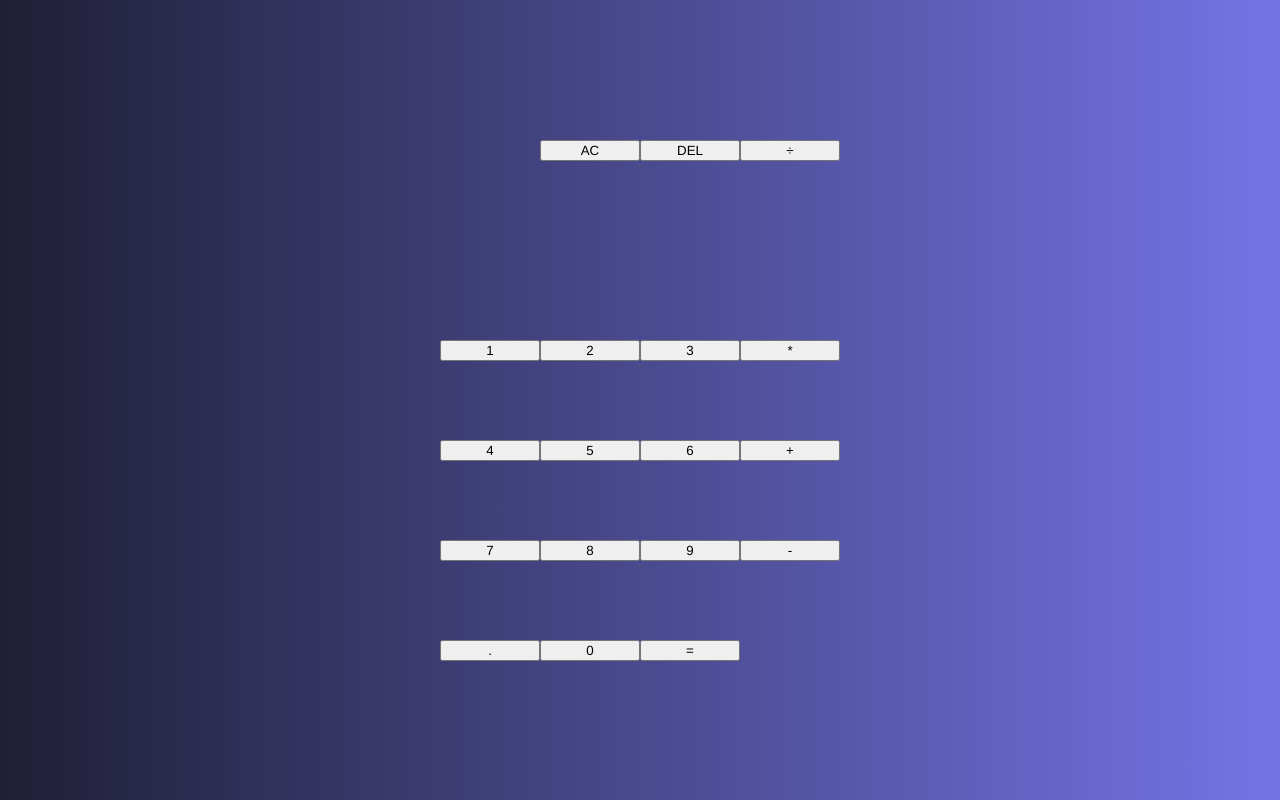
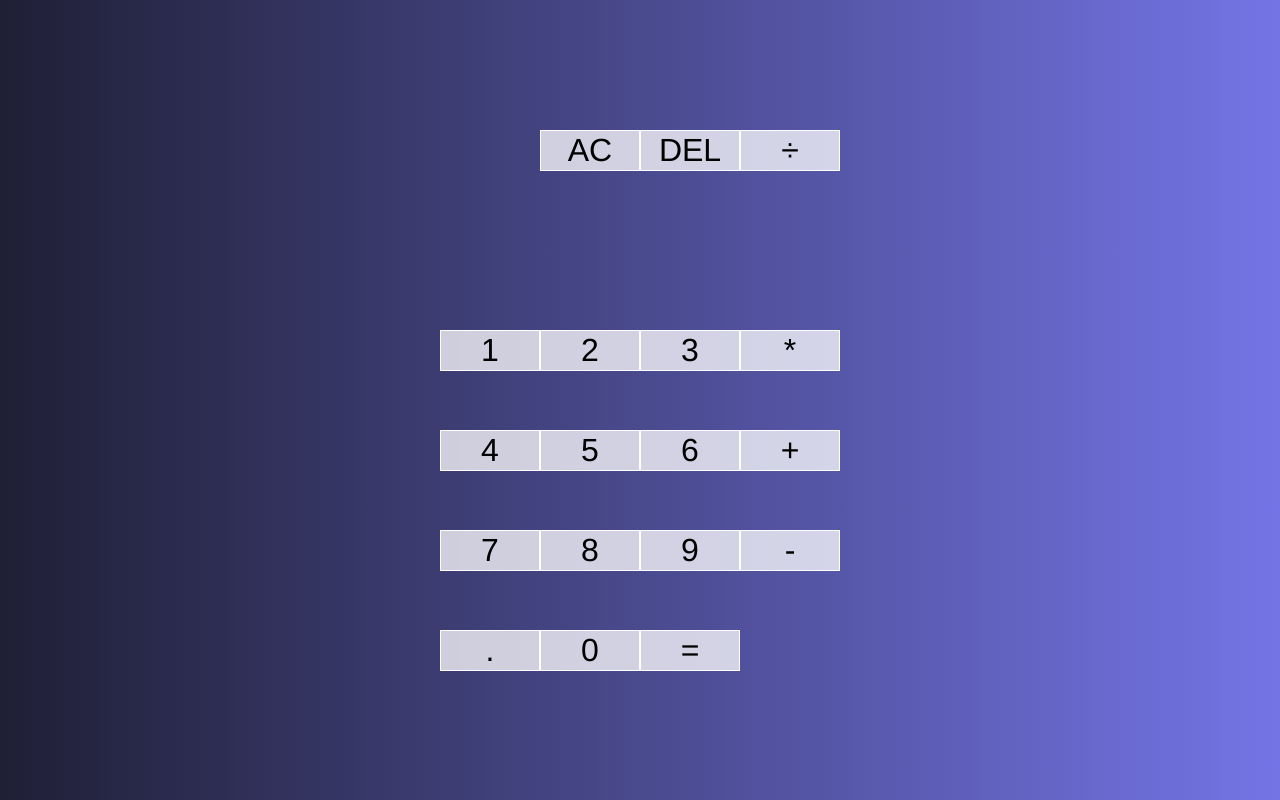
Before and after one commit to rafahg/calculator-project, a website: page index.html in a window 1280 px wide. Drawn offline with Linux system fonts and the light colour scheme.

Commit message:
buttons grid styled changing colors.

```diff
--- a/styles.css
+++ b/styles.css
@@ -18,3 +18,15 @@
     grid-template-columns: repeat(4, 100px);
     grid-template-rows: minmax(120px, auto) repeat(5, 100px);
 }
+
+.calculator-grid > button {
+    cursor: pointer;
+    font-size: 2rem;
+    border: 1px solid white;
+    outline: none;
+    background-color: rgba(255, 255, 255, .75);
+}
+
+.calculator-grid > button:hover {
+    background-color: rgba(255, 255, 255, .95);
+}
```
